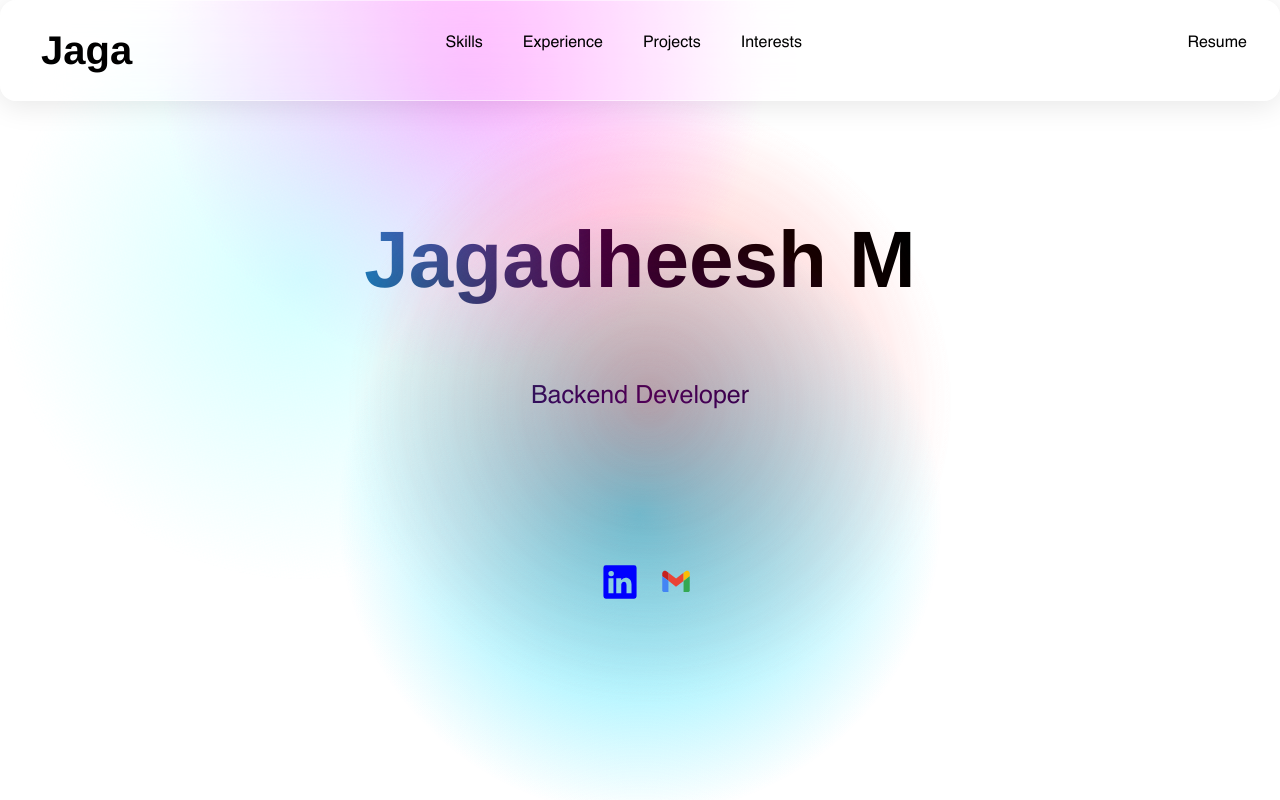
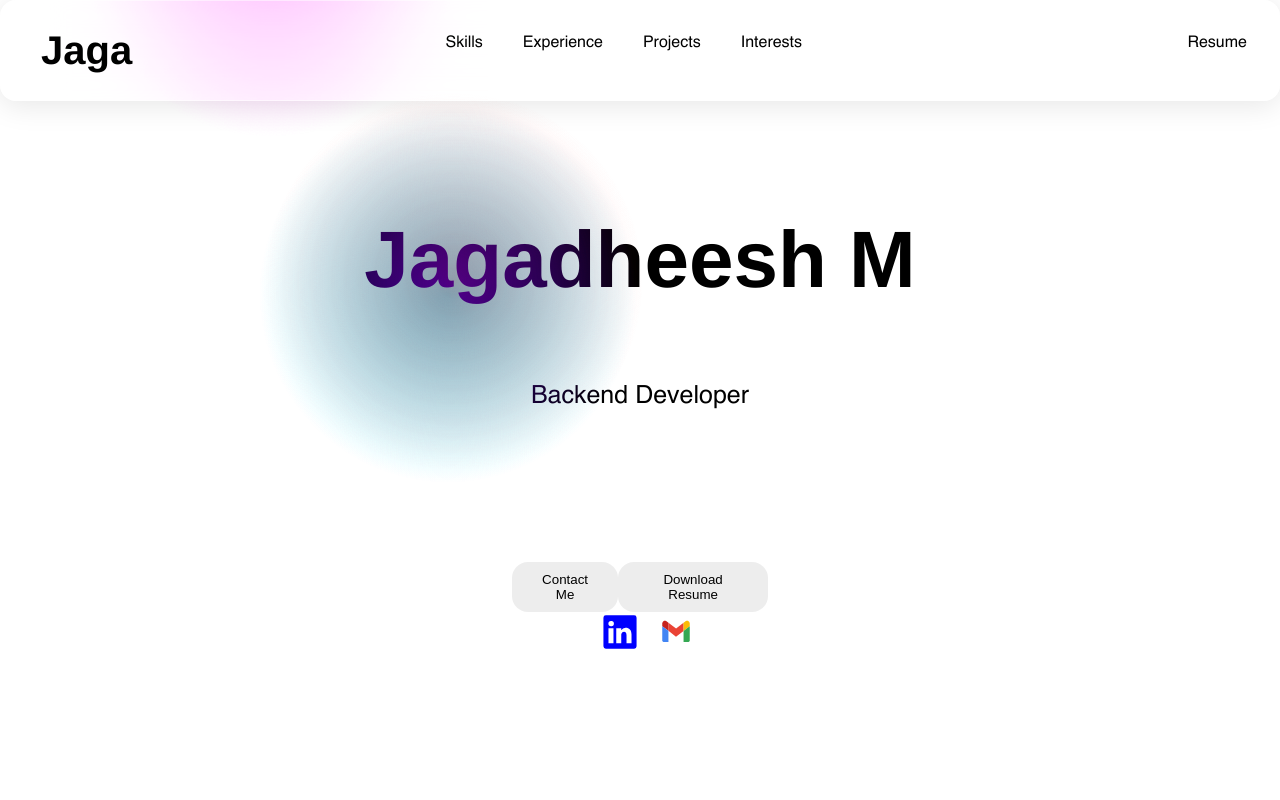
Before and after one commit to yashvardhan3105/jagaPortfolio, a React (Create React App) app: page / in a window 1280 px wide. Shown: the top 800 px of the page. Built offline with nearby package versions, Linux system fonts and the light colour scheme.

Commit message:
Fixed the circle bug

```diff
--- a/src/App.css
+++ b/src/App.css
@@ -10,17 +10,10 @@
 }
 
 .body_container {
-  background: linear-gradient(
-    45deg,
-    #845ec2 0%,
-    #d65db1 25%,
-    #ff6f91 50%,
-    #ff9671 75%,
-    #f9f871 100%
-  );
   background-size: cover;
   background-repeat: no-repeat;
   position: relative;
+  z-index: 30;
 }
 
 .header_container {
@@ -65,6 +58,29 @@
   display: flex;
   flex-direction: column;
   align-items: center;
+}
+
+.body_contact_buttons {
+  display: flex;
+  flex-direction: row;
+  justify-content: space-around;
+  border: none;
+  width: 20%;
+  background: transparent;
+  transition: 1s;
+}
+
+.body_contact_buttons button {
+  border: none;
+  border-radius: 16px;
+  background-color: rgba(85, 85, 85, 0.106);
+  padding: 10px 20px;
+  transition: 1s;
+}
+
+.body_contact_buttons button:hover {
+  background-color: rgba(85, 85, 85, 0.306);
+  transition: 1s;
 }
 
 .body_about p {
@@ -270,13 +286,13 @@
 
 @keyframes moveVertical {
   0% {
-    transform: translateY(-50%);
+    transform: translateY(-10%);
   }
   50% {
-    transform: translateY(50%);
+    transform: translateY(10%);
   }
   100% {
-    transform: translateY(-50%);
+    transform: translateY(-10%);
   }
 }
 
@@ -310,8 +326,8 @@
 
 .gradients-container {
   filter: url(#goo) blur(40px);
-  width: 100%;
-  height: 100%;
+  width: 0px;
+  height: 0px;
 }
 
 .g1 {
@@ -323,9 +339,8 @@
     )
     no-repeat;
   mix-blend-mode: var(--blending);
-
-  width: var(--circle-size);
-  height: var(--circle-size);
+  width: 50%;
+  height: 50%;
   top: calc(50% - var(--circle-size) / 2);
   left: calc(50% - var(--circle-size) / 2);
 
@@ -345,8 +360,8 @@
     no-repeat;
   mix-blend-mode: var(--blending);
 
-  width: var(--circle-size);
-  height: var(--circle-size);
+  width: 50%;
+  height: 50%;
   top: calc(50% - var(--circle-size) / 2);
   left: calc(50% - var(--circle-size) / 2);
 
@@ -366,8 +381,8 @@
     no-repeat;
   mix-blend-mode: var(--blending);
 
-  width: var(--circle-size);
-  height: var(--circle-size);
+  width: 50%;
+  height: 50%;
   top: calc(50% - var(--circle-size) / 2 + 200px);
   left: calc(50% - var(--circle-size) / 2 - 500px);
 
@@ -387,52 +402,13 @@
     no-repeat;
   mix-blend-mode: var(--blending);
 
-  width: var(--circle-size);
-  height: var(--circle-size);
+  width: 50%;
+  height: 50%;
   top: calc(50% - var(--circle-size) / 2);
   left: calc(50% - var(--circle-size) / 2);
 
   transform-origin: calc(50% - 200px);
   animation: moveHorizontal 40s ease infinite;
-
-  opacity: 0.7;
-}
-
-.g5 {
-  position: absolute;
-  background: radial-gradient(
-      circle at center,
-      rgba(var(--color5), 0.8) 0,
-      rgba(var(--color5), 0) 50%
-    )
-    no-repeat;
-  mix-blend-mode: var(--blending);
-
-  width: calc(var(--circle-size) * 2);
-  height: calc(var(--circle-size) * 2);
-  top: calc(50% - var(--circle-size));
-  left: calc(50% - var(--circle-size));
-
-  transform-origin: calc(50% - 800px) calc(50% + 200px);
-  animation: moveInCircle 20s ease infinite;
-
-  opacity: 1;
-}
-
-.interactive {
-  position: absolute;
-  background: radial-gradient(
-      circle at center,
-      rgba(var(--color-interactive), 0.8) 0,
-      rgba(var(--color-interactive), 0) 50%
-    )
-    no-repeat;
-  mix-blend-mode: var(--blending);
-
-  width: 100%;
-  height: 100%;
-  top: -50%;
-  left: -50%;
 
   opacity: 0.7;
 }
--- a/src/App.js
+++ b/src/App.js
@@ -1,4 +1,4 @@
-import React, { useState, useEffect, useRef } from "react";
+import React, { useState, useEffect } from "react";
 import "./App.css";
 import NanbanLogo from "../src/Assets/nanban_logo.jpeg";
 import LeoraLogo from "../src/Assets/leora_logo.jpeg";
@@ -36,41 +36,6 @@ export default function App() {
       elements.forEach((element) => {
         observer.unobserve(element);
       });
-    };
-  }, []);
-
-  //
-  const interBubbleRef = useRef(null);
-
-  useEffect(() => {
-    const interBubble = interBubbleRef.current;
-    let curX = 0;
-    let curY = 0;
-    let tgX = 0;
-    let tgY = 0;
-
-    function move() {
-      curX += (tgX - curX) / 20;
-      curY += (tgY - curY) / 20;
-      if (interBubble) {
-        interBubble.style.transform = `translate(${Math.round(
-          curX
-        )}px, ${Math.round(curY)}px)`;
-      }
-      requestAnimationFrame(move);
-    }
-
-    function handleMouseMove(event) {
-      tgX = event.clientX;
-      tgY = event.clientY;
-    }
-
-    window.addEventListener("mousemove", handleMouseMove);
-    move();
-
-    // Cleanup event listener on component unmount
-    return () => {
-      window.removeEventListener("mousemove", handleMouseMove);
     };
   }, []);
 
@@ -120,13 +85,27 @@ function Header() {
         <div className="gradient-container"></div>
         <div className="g1"></div>
         <div className="g2"></div>
-        <div className="g3"></div>
         <div className="g4"></div>
 
         <div className="body_about">
           <h1>Jagadheesh M</h1>
           <p>Backend Developer</p>
+        </div>
+
         <div className="body_contact">
+          <div className="body_contact_buttons">
+            <a href="mailto:jagadheesh6@gmail.com">
+              <button>Contact Me</button>
+            </a>
+            <a
+              target="_blank"
+              rel="noreferrer"
+              href="https://drive.google.com/"
+            >
+              <button>Download Resume</button>
+            </a>
+          </div>
+
           <div className="body_contact_all">
             <a
               target="_blank"
@@ -183,7 +162,6 @@ function Header() {
                 </svg>
               </div>
             </a>
-            </div>
           </div>
         </div>
       </div>
```
Lines whose indentation alone changed are shown as unchanged.
